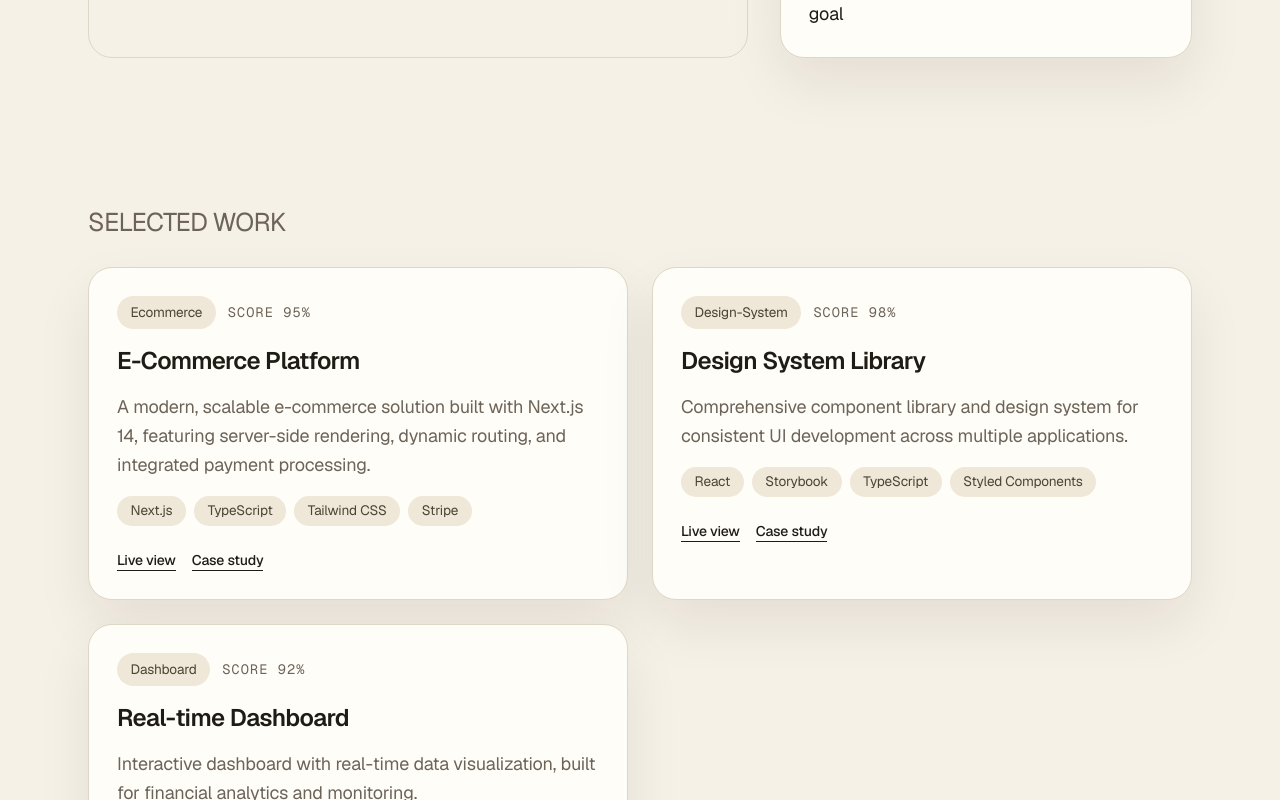
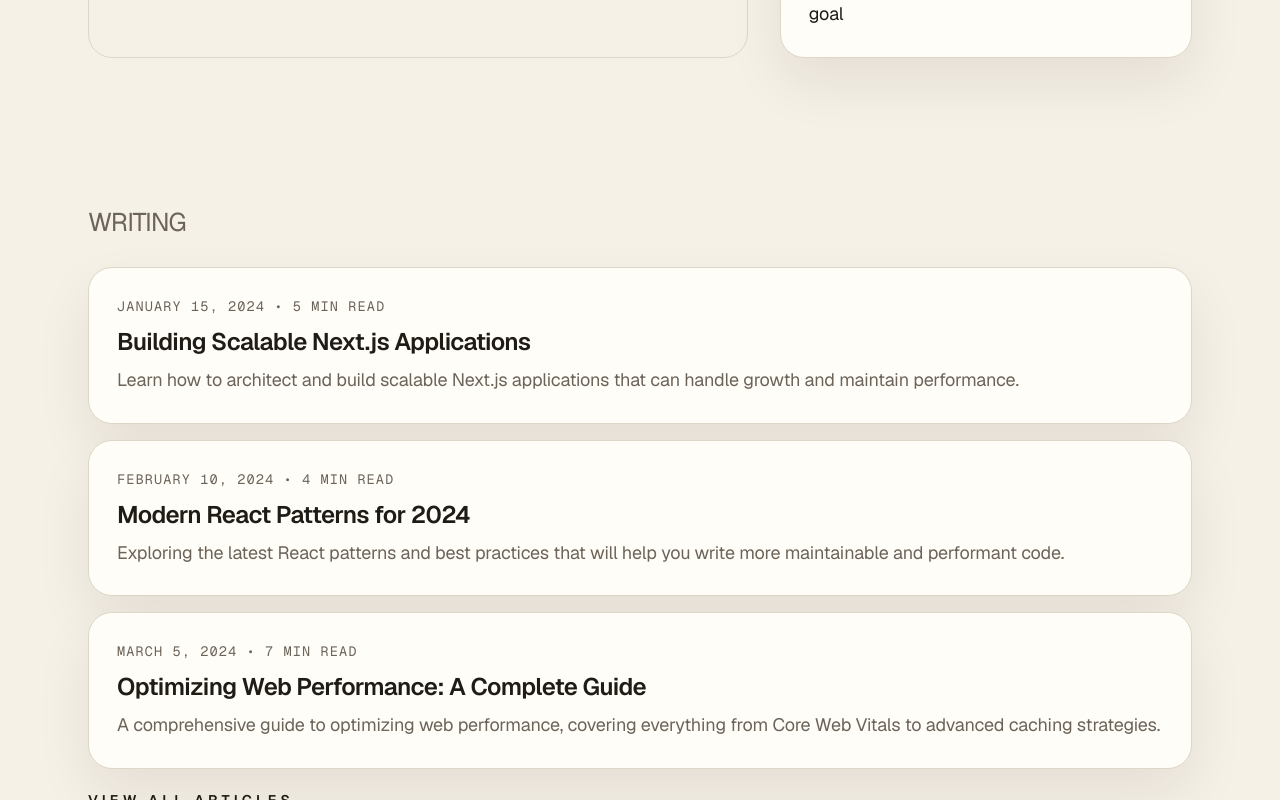
Before and after one commit to dibyandevelops/portfolio, a Next.js app: page / in a window 1280 px wide. Shown: the part 1120-1920 px from the top of the page. Built offline with nearby package versions, Linux system fonts and the light colour scheme.

Commit message:
refactor: comment out Projects section in Home component

```diff
--- a/app/page.tsx
+++ b/app/page.tsx
@@ -107,7 +107,7 @@ export default function Home() {
         </div>
       </section>
 
-      <section id="projects" className="section-shell space-y-8">
+      {/* <section id="projects" className="section-shell space-y-8">
         <p className="section-heading">Selected work</p>
         <div className="grid gap-6 md:grid-cols-2">
           {featuredProjects.map((project) => (
@@ -136,7 +136,7 @@ export default function Home() {
             </div>
           ))}
         </div>
-      </section>
+      </section> */}
 
       <section id="writing" className="section-shell space-y-8">
         <p className="section-heading">Writing</p>
```
